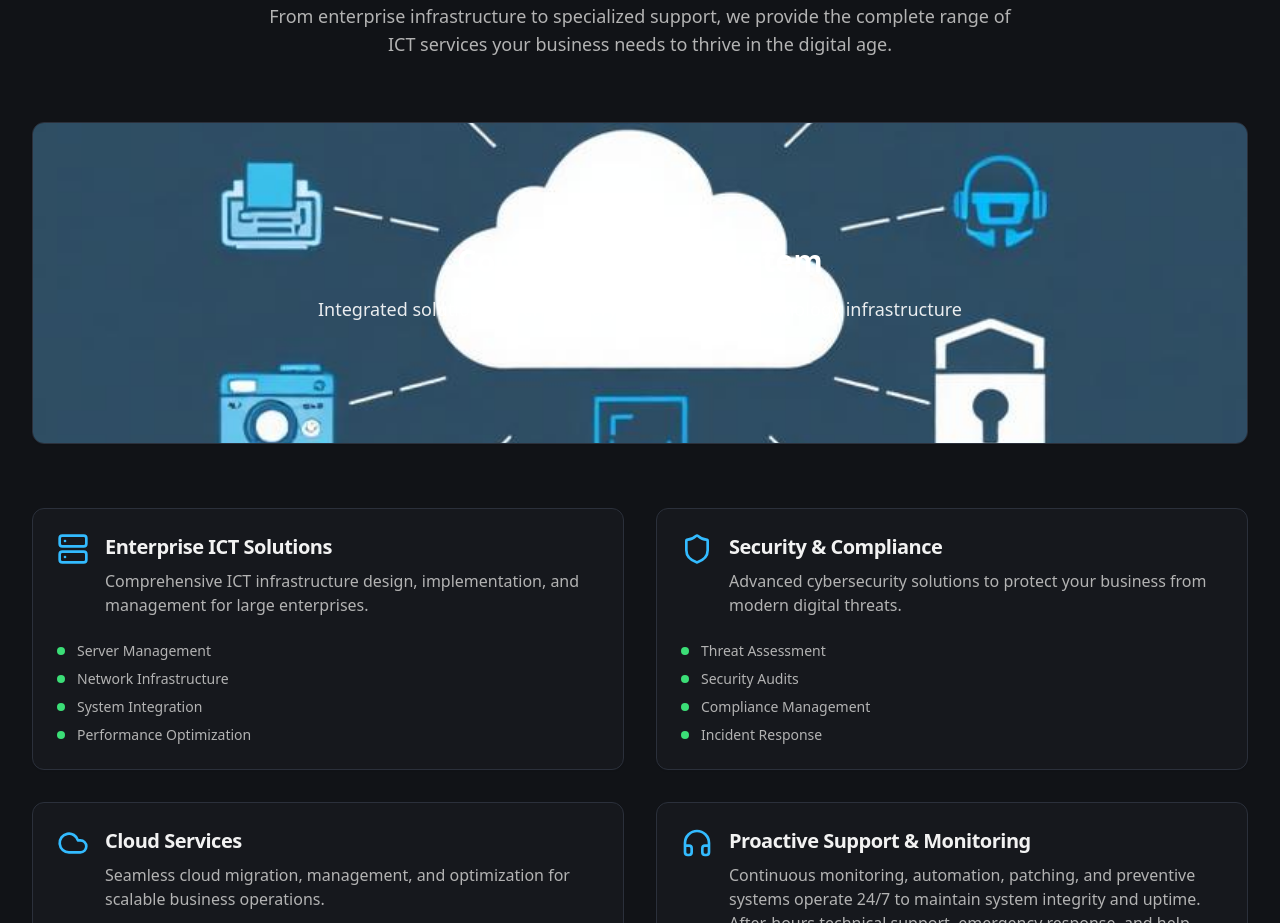
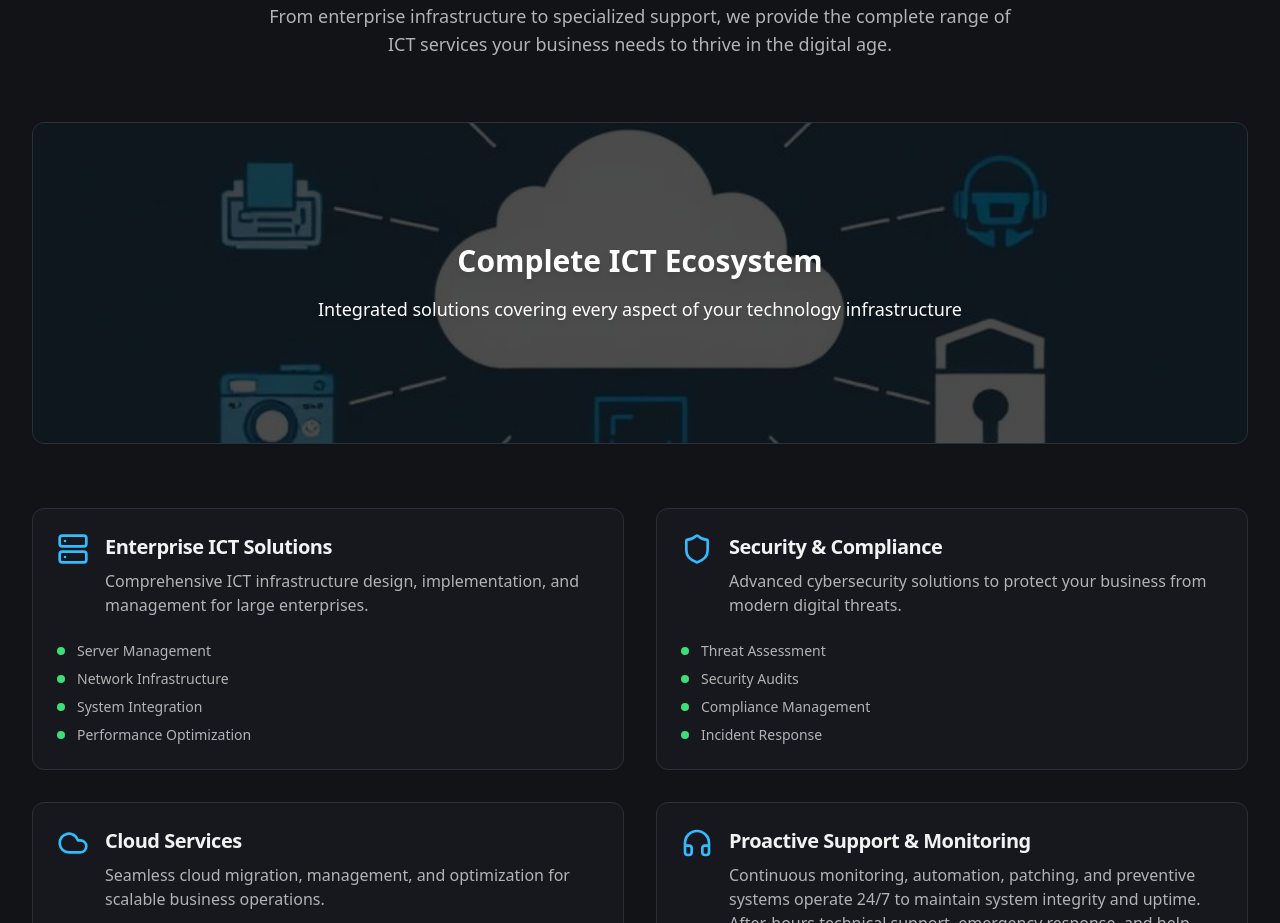
Before and after one commit to supportcall/bridge-ict-web, a React (Vite) app: page / in a window 1280 px wide. Shown: the part 2380-3303 px from the top of the page. Built offline with nearby package versions, Linux system fonts and the light colour scheme.

Commit message:
Fix text visibility issue
Corrected the text color for "Complete ICT Ecosystem" and its description to ensure readability against the white cloud image.

```diff
--- a/src/components/Services.tsx
+++ b/src/components/Services.tsx
@@ -104,12 +104,12 @@ const Services = () => {
                 alt="ICT Services"
                 className="w-full h-full object-cover"
               />
-              <div className="absolute inset-0 bg-gradient-dark/80 flex items-center justify-center">
+              <div className="absolute inset-0 bg-black/70 flex items-center justify-center">
                 <div className="text-center text-white">
-                    <h3 className="text-2xl md:text-3xl font-bold mb-4">
+                  <h3 className="text-2xl md:text-3xl font-bold mb-4 drop-shadow-lg">
                     Complete ICT Ecosystem
                   </h3>
-                    <p className="text-white/90 max-w-2xl mx-auto text-lg font-medium">
+                  <p className="text-white max-w-2xl mx-auto text-lg font-medium drop-shadow-md">
                     Integrated solutions covering every aspect of your technology infrastructure
                   </p>
                 </div>
```
Lines whose indentation alone changed are shown as unchanged.
